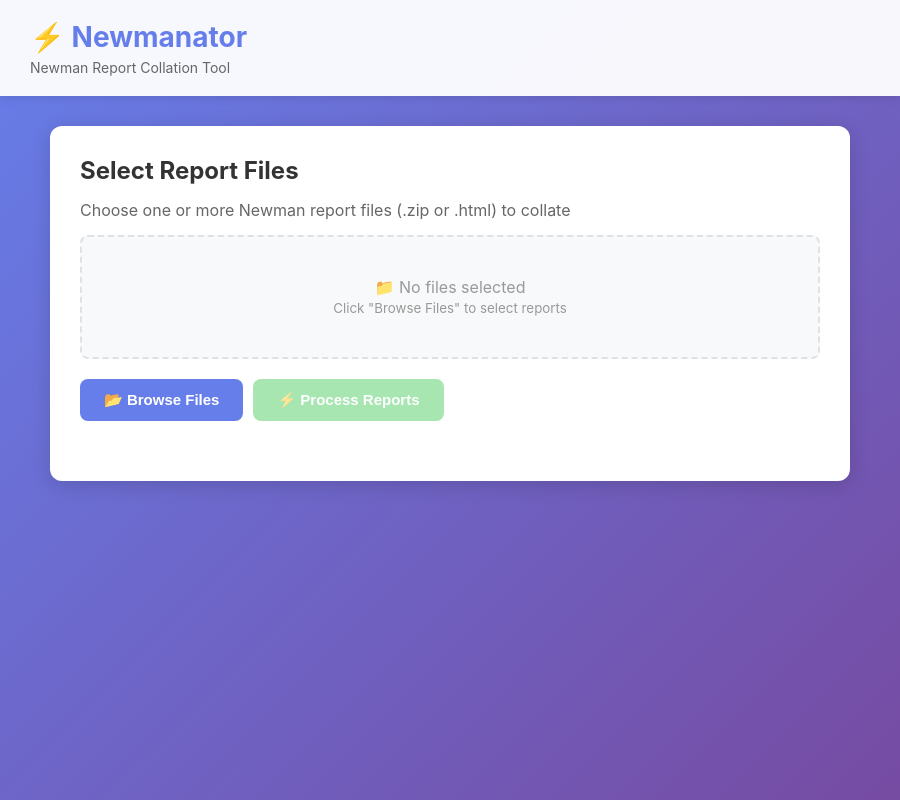
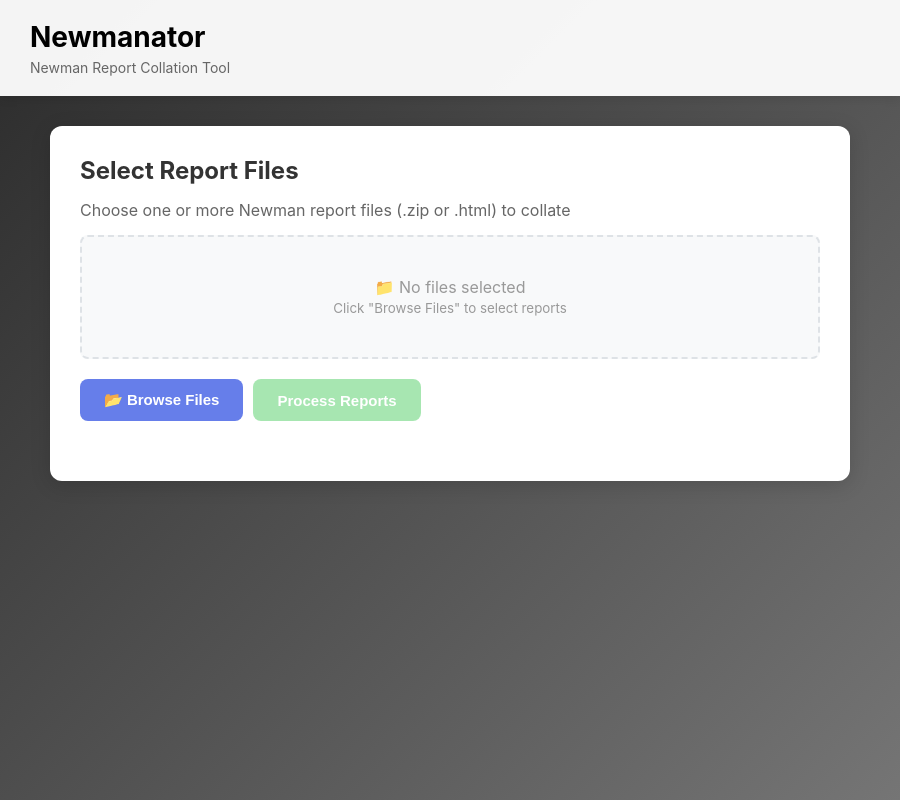
Before and after one commit to mohammedghanicode/Newmanator, an Electron app: page index.html in a window 900 px wide. Drawn offline with Linux system fonts and the light colour scheme; no server answers.

Commit message:
Changed app colour theme
Tested successfully

```diff
--- a/index.html
+++ b/index.html
@@ -3,7 +3,7 @@
 <head>
   <meta charset="UTF-8">
   <meta name="viewport" content="width=device-width, initial-scale=1.0">
-  <title>⚡ Newmanator</title>
+  <title>Newmanator</title>
   <style>
     * {
       margin: 0;
@@ -13,7 +13,7 @@
 
     body {
       font-family: -apple-system, BlinkMacSystemFont, 'Segoe UI', Roboto, Oxygen, Ubuntu, Cantarell, sans-serif;
-      background: linear-gradient(135deg, #667eea 0%, #764ba2 100%);
+      background: linear-gradient(135deg, #2b2b2b 0%, #757575 100%);
       height: 100vh;
       display: flex;
       flex-direction: column;
@@ -28,7 +28,7 @@
 
     .header h1 {
       font-size: 28px;
-      color: #667eea;
+      color: #000000;
       display: flex;
       align-items: center;
       gap: 10px;
@@ -219,7 +219,7 @@
 </head>
 <body>
   <div class="header">
-    <h1>⚡ Newmanator</h1>
+    <h1>Newmanator</h1>
     <p>Newman Report Collation Tool</p>
   </div>
 
@@ -244,7 +244,7 @@
           </button>
           <button id="processBtn" class="btn btn-success" disabled>
             <span class="spinner" style="display: none;"></span>
-            ⚡ Process Reports
+            Process Reports
           </button>
         </div>
       </div>
@@ -254,7 +254,7 @@
         <div id="statusBadge"></div>
         <div id="outputBox" class="output-box"></div>
         <button id="openSummaryBtn" class="btn btn-success" style="margin-top: 15px; display: none;">
-          🎉 Open Summary Report
+          Open Summary Report
         </button>
       </div>
     </div>
```
